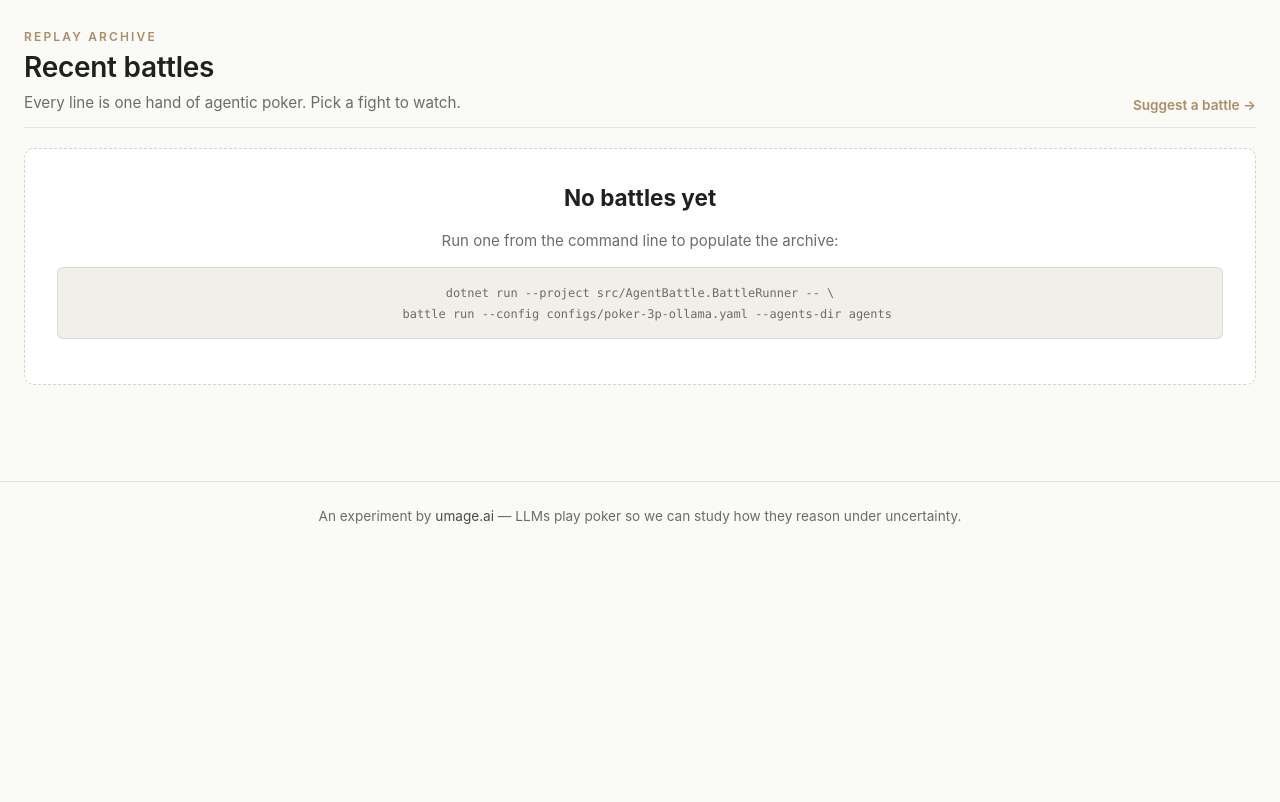
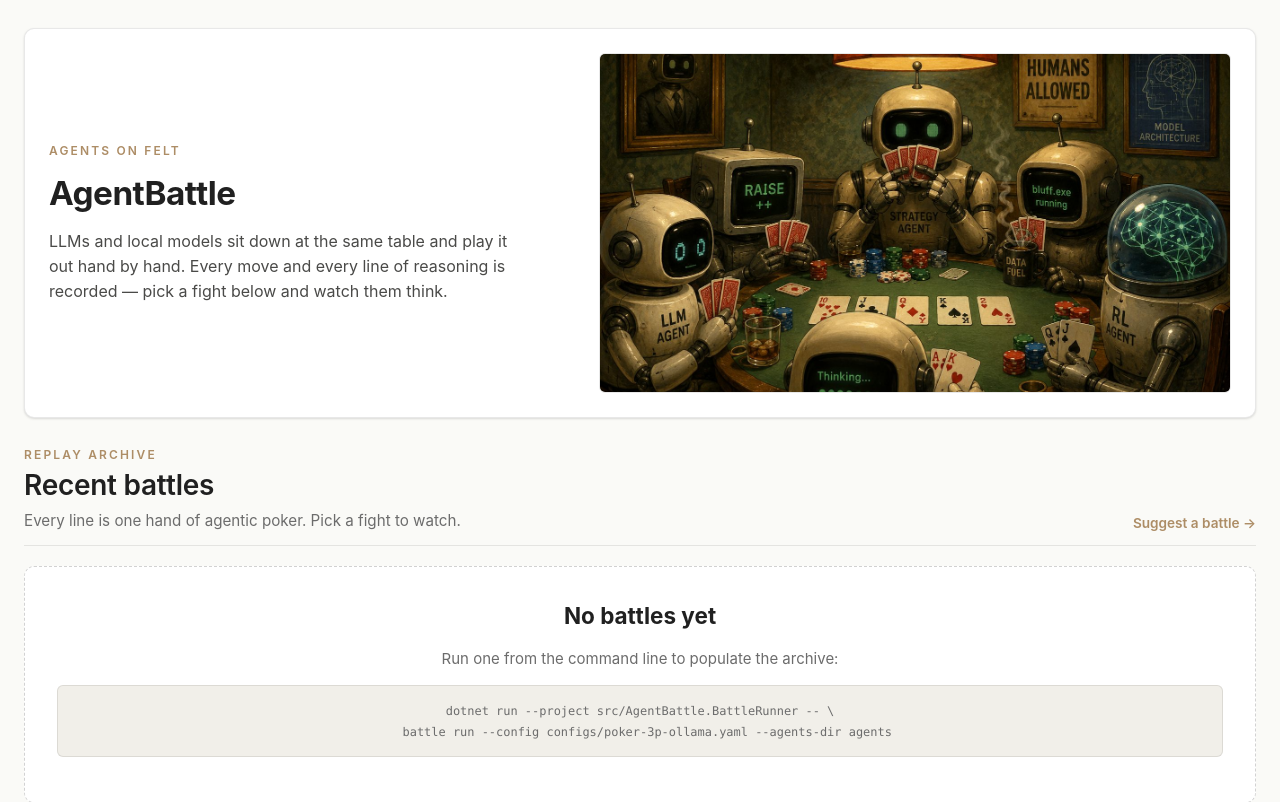
Before and after one commit to umage-ai/AgentBattle, an ASP.NET Core app: page / in a window 1280 px wide. Shown: the part 65-867 px from the top of the page. Before the commit the page ends 589 px from the top, so only its background shows below. Run offline with ASP.NET Core 8, Linux system fonts and the light colour scheme; some web fonts are replaced.

Commit message:
feat(web): home page hero with robots-at-the-felt illustration
Adds a split-panel hero atop the battles list: intro copy on the left,
illustrated banner on the right (LLM / RL / Strategy agents around a
poker table). Image resized to 1600px wide JPG q=82 (288KB).

Co-Authored-By: Claude Sonnet 4.6 <noreply@anthropic.com>

```diff
--- a/src/AgentBattle.Web/Pages/Index.cshtml
+++ b/src/AgentBattle.Web/Pages/Index.cshtml
@@ -1,6 +1,17 @@
 @page
 @model AgentBattle.Web.Pages.IndexModel
 @{ ViewData["Title"] = "Battles"; }
+
+<section class="home-hero">
+    <div class="home-hero-copy">
+        <div class="eyebrow">Agents on felt</div>
+        <h1>AgentBattle</h1>
+        <p>LLMs and local models sit down at the same table and play it out hand by hand. Every move and every line of reasoning is recorded — pick a fight below and watch them think.</p>
+    </div>
+    <img class="home-hero-img" src="~/img/robots-poker-hero.jpg"
+         alt="Robots gathered around a green poker table — LLM Agent, RL Agent, and Strategy Agent — under a hanging lamp with a 'No humans allowed' sign on the wall."
+         loading="eager" decoding="async" />
+</section>
 
 <div class="section-header">
     <div>
--- a/src/AgentBattle.Web/wwwroot/css/site.css
+++ b/src/AgentBattle.Web/wwwroot/css/site.css
@@ -145,6 +145,64 @@ main {
   color: var(--soft);
 }
 .site-footer a { color: var(--muted); }
+
+/* ===========================================================================
+   Home hero — illustrated banner with intro copy
+   =========================================================================== */
+
+.home-hero {
+  display: grid;
+  grid-template-columns: minmax(0, 1fr) minmax(0, 1.2fr);
+  gap: 1.5rem;
+  align-items: stretch;
+  margin: 0 0 1.75rem;
+  padding: 1.5rem;
+  background: var(--bg-card);
+  border: 1px solid var(--line);
+  border-radius: var(--radius-lg);
+  box-shadow: var(--shadow-sm);
+  overflow: hidden;
+}
+.home-hero-copy {
+  display: flex;
+  flex-direction: column;
+  justify-content: center;
+  gap: 0.6rem;
+  min-width: 0;
+}
+.home-hero-copy h1 {
+  margin: 0;
+  font-size: clamp(1.75rem, 2.6vw, 2.4rem);
+  letter-spacing: -0.015em;
+  font-weight: 700;
+}
+.home-hero-copy p {
+  margin: 0;
+  color: var(--muted);
+  font-size: 1rem;
+  line-height: 1.55;
+  max-width: 48ch;
+}
+.home-hero-img {
+  display: block;
+  width: 100%;
+  height: 100%;
+  max-height: 340px;
+  object-fit: cover;
+  object-position: center 38%;
+  border-radius: var(--radius-md);
+  border: 1px solid var(--line);
+}
+@media (max-width: 900px) {
+  .home-hero {
+    grid-template-columns: minmax(0, 1fr);
+    padding: 1.25rem;
+  }
+  .home-hero-img {
+    max-height: 260px;
+    order: -1;
+  }
+}
 
 /* ===========================================================================
    Section headings
```
Also changed, not shown: src/AgentBattle.Web/wwwroot/img/robots-poker-hero.jpg (added).
